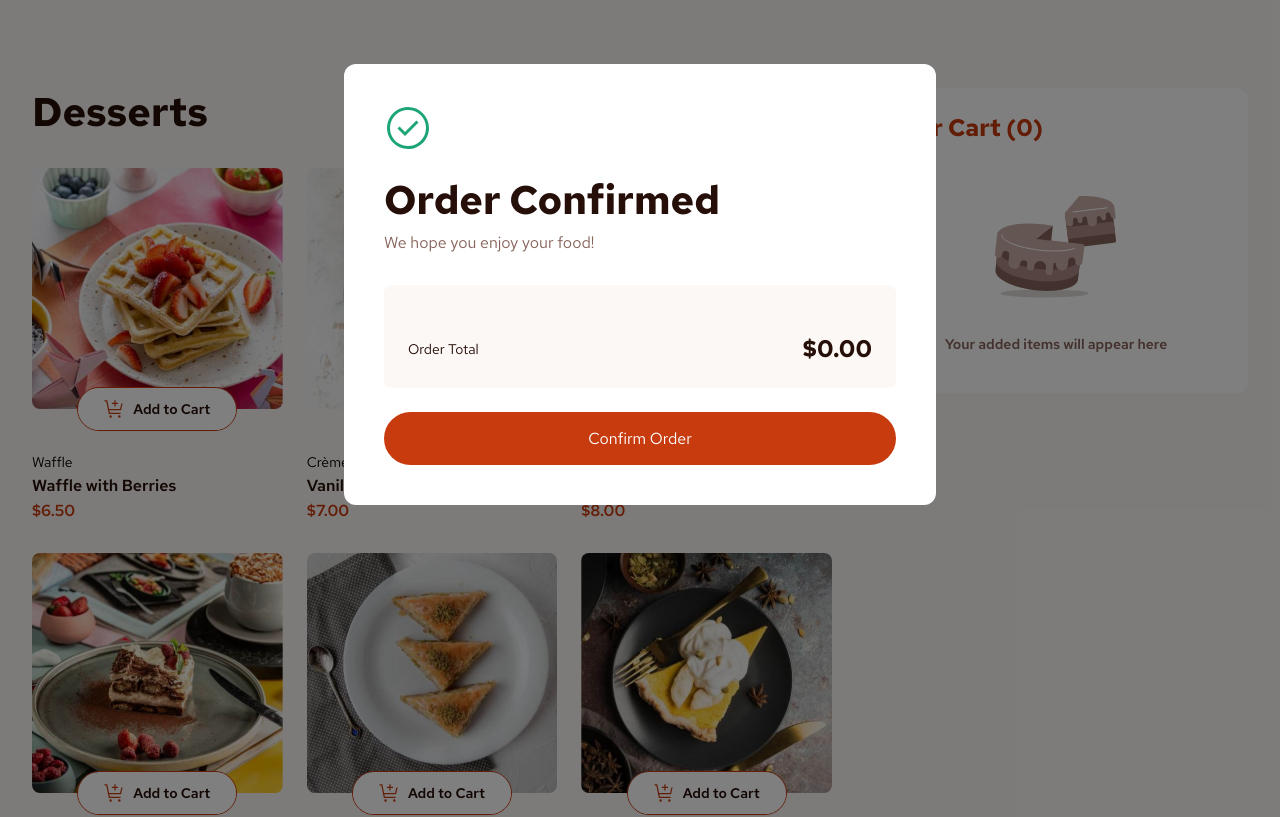
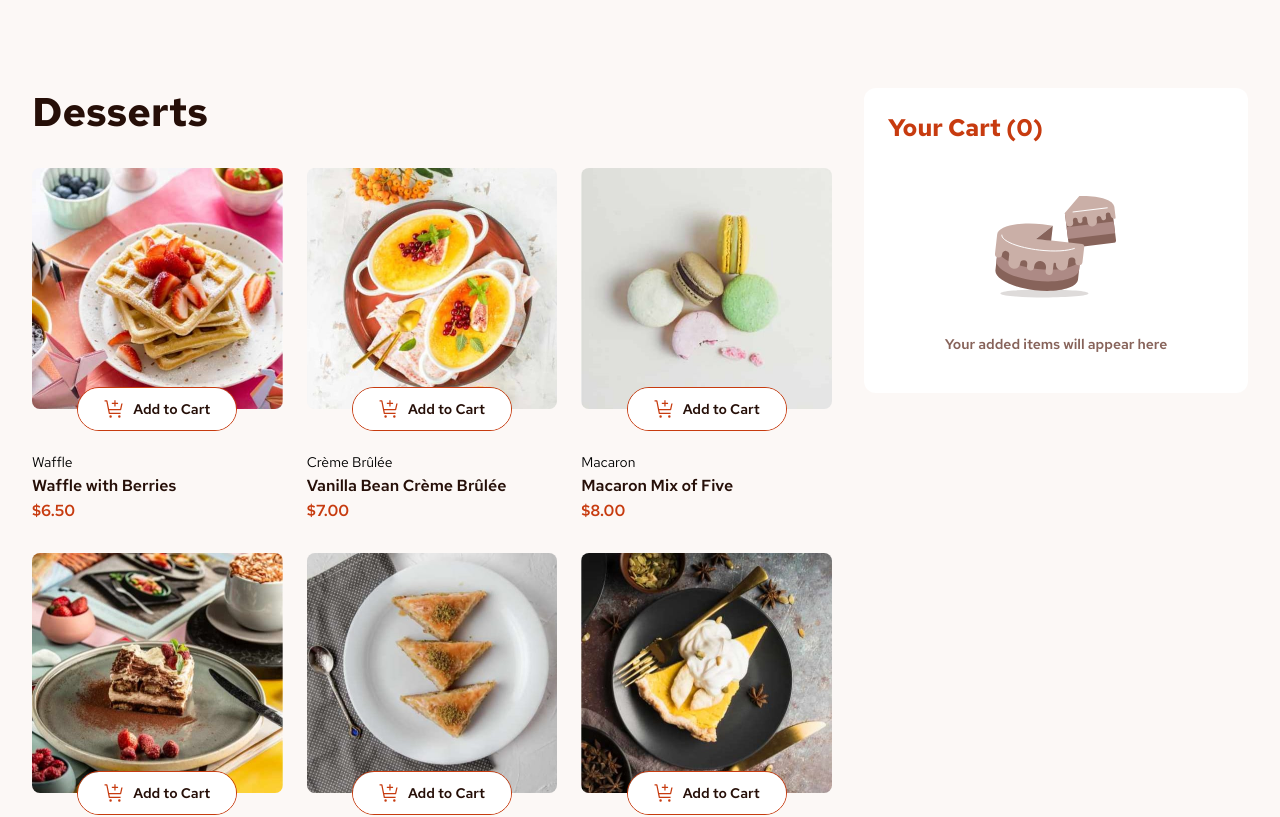
Before and after one commit to EsraaY21/product-list-with-cart, a React (Vite) app: page / in a window 1280 px wide. Shown: the top 817 px of the page. Built offline with nearby package versions, Linux system fonts and the light colour scheme.

Commit message:
modal width

```diff
--- a/src/css/desktop.css
+++ b/src/css/desktop.css
@@ -351,11 +351,11 @@ button span {
     display: flex;
     padding-top: 5%;
     justify-content: center;
-    /* display: none; */
+    display: none;
 }
 
 .modal_box {
-    width: 90%;
+    width: 100%;
     max-width: 592px;
     background-color: var(--color-white);
     border-radius: 12px;
```
